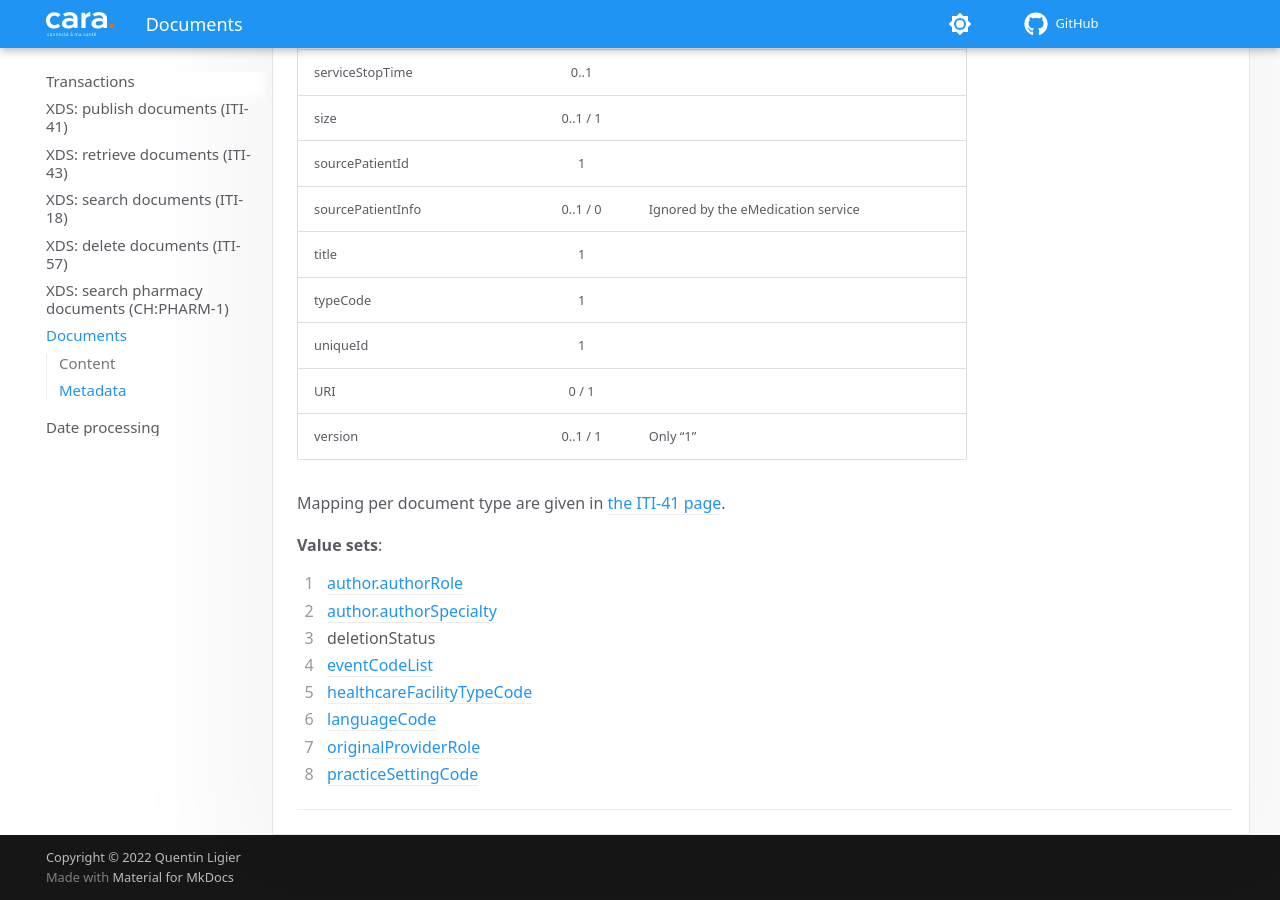
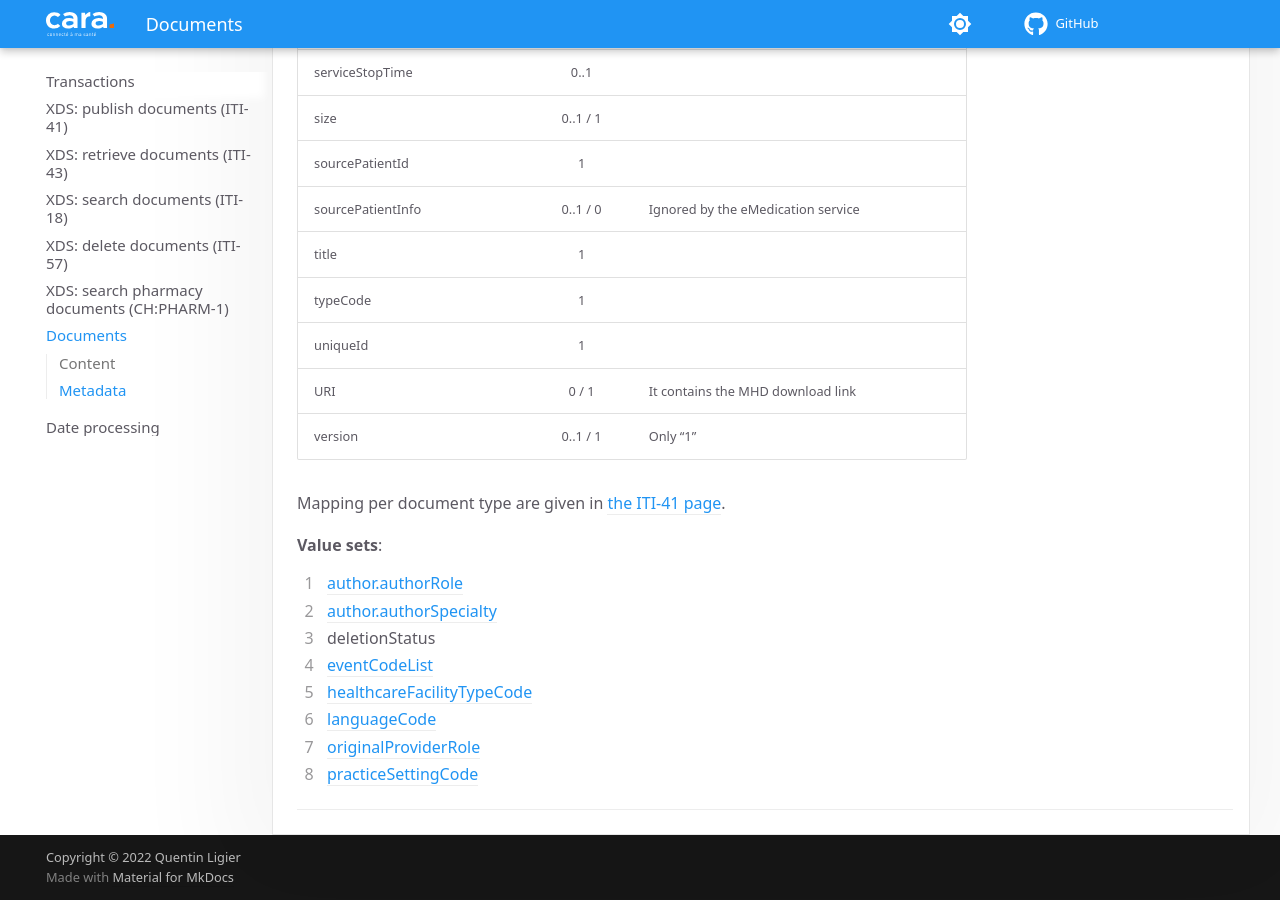
Before and after one commit to CARA-ch/emed-service-guide, an MkDocs documentation site: the page built from docs/transactions/documents.md, in a window 1280 px wide and 900 px high, scrolled down 1862 px. Built offline with MkDocs 1.6.1 and Material for MkDocs 9.7.7, drawn with Linux system fonts in a browser that asks for light colours; comment, search, counter and statistics services are not loaded.

Commit message:
Add description for DocumentEntry.URI

```diff
--- a/docs/transactions/documents.md
+++ b/docs/transactions/documents.md
@@ -48,7 +48,7 @@ When two cardinalities are given, the first one is for Content Sender actors and
 | title                          |      1      |                                                   |
 | typeCode                       |      1      |                                                   |
 | uniqueId                       |      1      |                                                   |
-| URI                            |    0 / 1    |                                                   | <!-- TODO MHD download link? -->
+| URI                            |    0 / 1    | It contains the MHD download link                 |
 | version                        |  0..1 / 1   | Only "1"                                          | <!-- Reviewed -->
 
 Mapping per document type are given in [the ITI-41 page](iti41.md).
```
